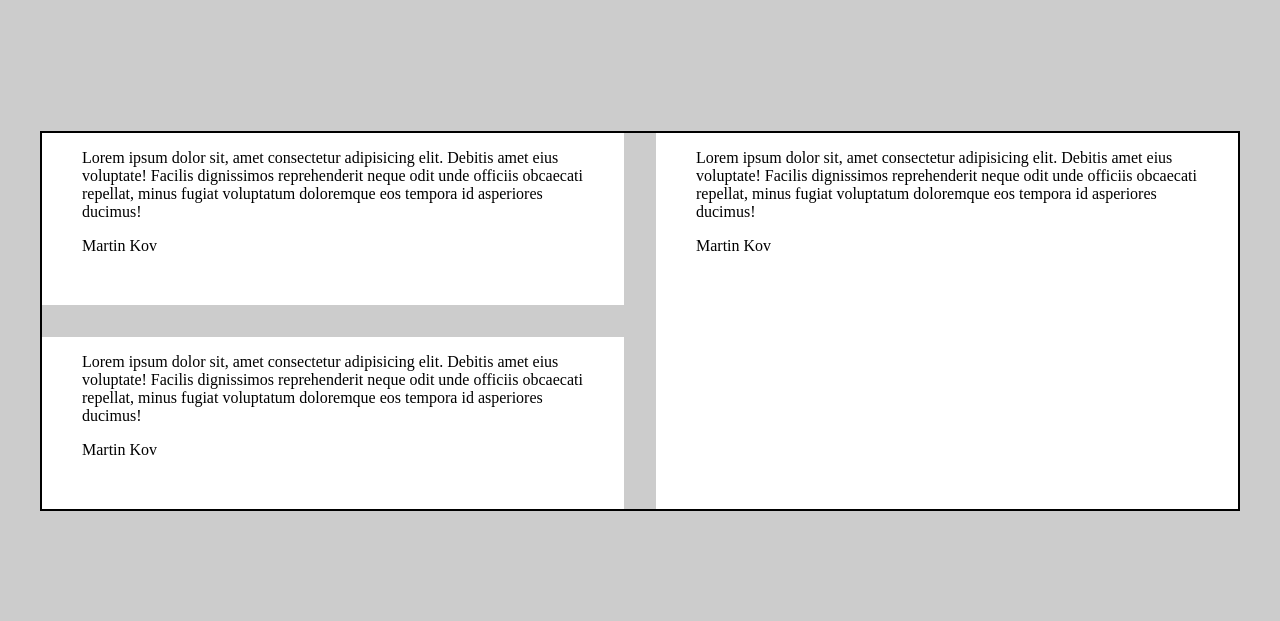
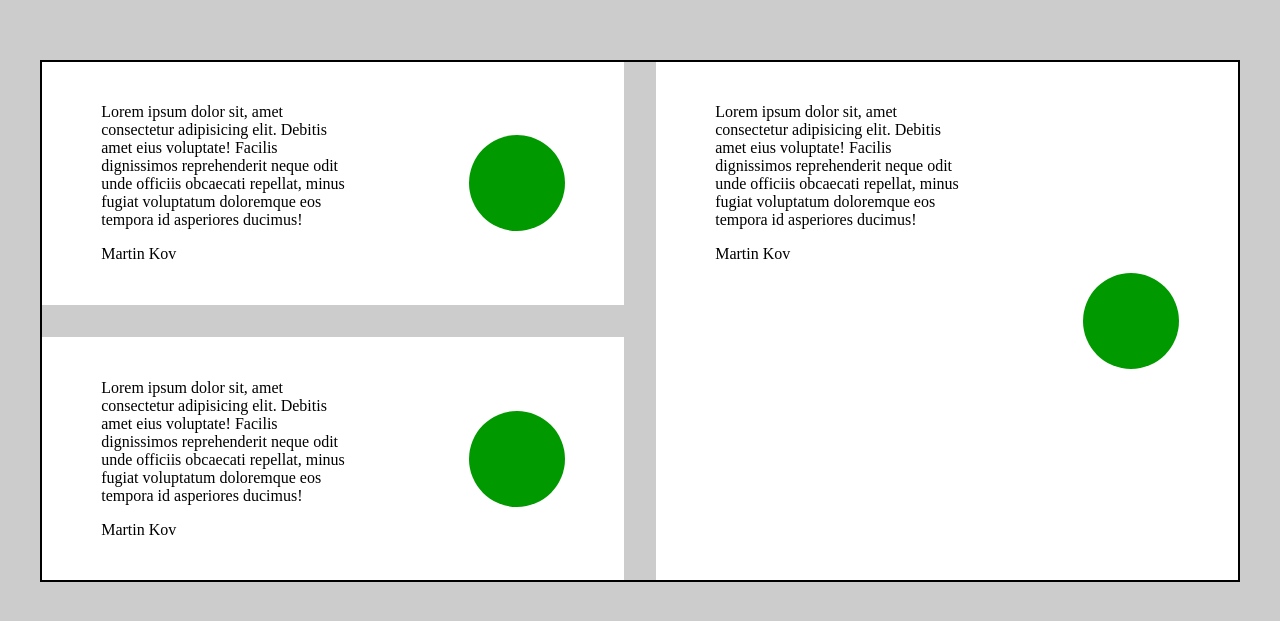
Before and after one commit to Martbul/softUniCssAndHtml, a plain HTML site: page responsiveDesign-Workshop/demo/index.html in a window 1280 px wide. Shown: the part 119-740 px from the top of the page. Drawn offline with Linux system fonts and the light colour scheme.

Commit message:
nothing works :d

```diff
--- a/responsiveDesign-Workshop/demo/index.html
+++ b/responsiveDesign-Workshop/demo/index.html
@@ -11,6 +11,7 @@
     <div class="ui-fancy-quotes">
         <main>
             <article class="quote">
+                <div class="inner">
                     <blockquote>
                     <p>
                         Lorem ipsum dolor sit, amet consectetur adipisicing elit. Debitis amet eius voluptate! Facilis dignissimos reprehenderit neque odit unde officiis obcaecati repellat, minus fugiat voluptatum doloremque eos tempora id asperiores ducimus!
@@ -19,12 +20,17 @@
                         Martin Kov
                     </p>
                 </blockquote>
+                <div class="media">
                     <figure class="avatar">
                     <img src="" alt="">
                 </figure>
+                </div>
+                </div>
+
             </article>
 
             <article class="quote">
+                <div class="inner">
                      <blockquote>
                     <p>
                         Lorem ipsum dolor sit, amet consectetur adipisicing elit. Debitis amet eius voluptate! Facilis dignissimos reprehenderit neque odit unde officiis obcaecati repellat, minus fugiat voluptatum doloremque eos tempora id asperiores ducimus!
@@ -33,14 +39,19 @@
                         Martin Kov
                     </p>
                 </blockquote>
+                <div class="media">
                     <figure class="avatar">
                     <img src="" alt="">
                 </figure>
+                </div>
+                </div>
+
             </article>
         </main>
 
         <aside>
             <article class="quote">
+                <div class="inner">
                     <blockquote>
                     <p>
                         Lorem ipsum dolor sit, amet consectetur adipisicing elit. Debitis amet eius voluptate! Facilis dignissimos reprehenderit neque odit unde officiis obcaecati repellat, minus fugiat voluptatum doloremque eos tempora id asperiores ducimus!
@@ -49,9 +60,14 @@
                         Martin Kov
                     </p>
                 </blockquote>
+                <div class="media">
                     <figure class="avatar">
                     <img src="" alt="">
                 </figure>
+                </div>
+
+                </div>
+
             </article>
         </aside>
     </div>
--- a/responsiveDesign-Workshop/demo/style.css
+++ b/responsiveDesign-Workshop/demo/style.css
@@ -11,13 +11,20 @@ body {
   border: 2px solid #000;
   display: flex;
   gap: 2em;
+
 }
-
+ @media (min-width: 800px){
+    .ui-fancy-quotes{
+        flex-direction: row;
+    }
+ }
 .ui-fancy-quotes main,
 .ui-fancy-quotes aside {
   display: flex;
   flex-direction: column;
 }
+
+
 
 .ui-fancy-quotes main {
   gap: 2em;
@@ -25,11 +32,39 @@ body {
 
 .ui-fancy-quotes main > .quote{
    flex: 1 0 auto;
+
 }
 .ui-fancy-quotes aside > .quote {
   flex: 1 0 auto;
 }
 
-.ui-fancy-quotes .quote {
+.ui-fancy-quotes  .quote{
+display: flex;
+flex-direction: column;
+}
+
+.ui-fancy-quotes .quote .inner {
+    flex-grow: 1;
   background: white;
+  padding: 0.6em 1.2em;
+  display: flex;
+  gap: 2em;
+
 }
+
+
+
+.ui-fancy-quotes .quote .avatar{
+    width: 6em;
+    display: block;
+    aspect-ratio: 1/1;
+    border-radius: 50%;
+    overflow: hidden;
+    background-color:#090;
+}
+
+.ui-fancy-quotes .quote .media{
+    display: flex;
+    flex-direction: column;
+    justify-content: center;
+}
```
Lines whose indentation alone changed are shown as unchanged.
